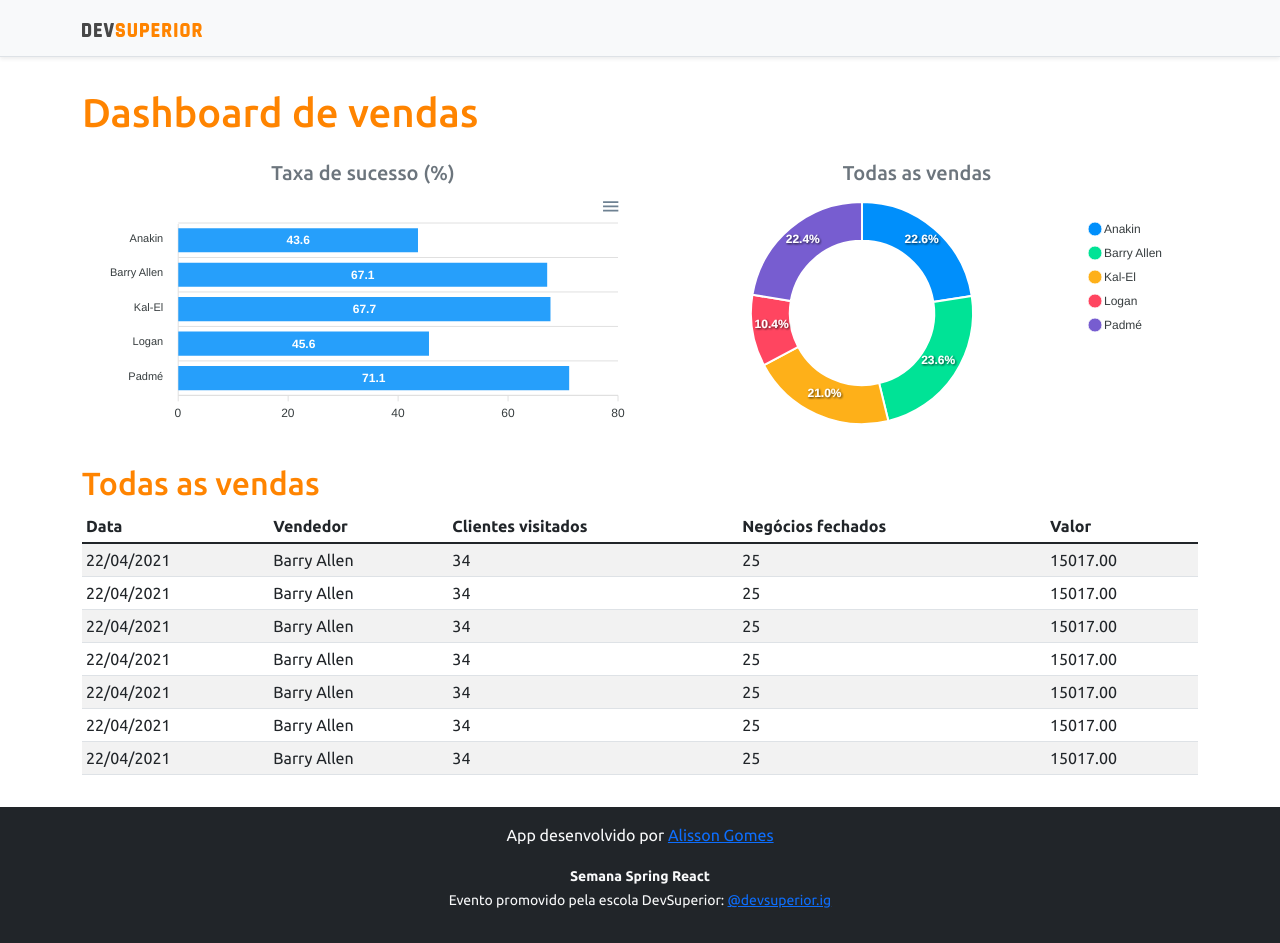
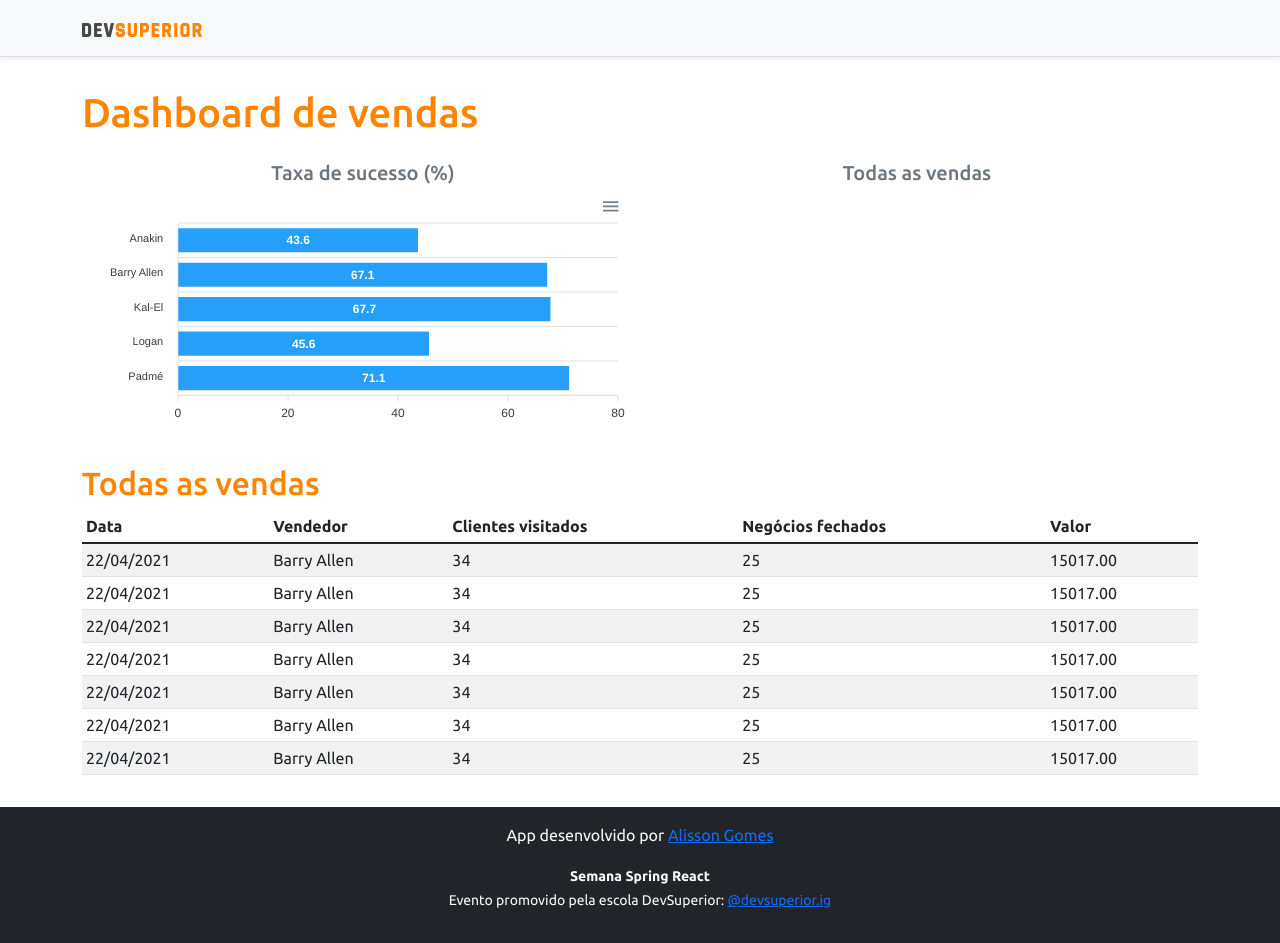
Before and after one commit to alissonphp/semana-devsuperior-4, a React (Create React App) app in the folder frontend/: page /dashboard in a window 1280 px wide. Built offline with nearby package versions, Linux system fonts and the light colour scheme; no server answers.

Commit message:
feat(api): DonutChart integration

```diff
--- a/frontend/src/components/donutchart/index.tsx
+++ b/frontend/src/components/donutchart/index.tsx
@@ -1,4 +1,6 @@
 import axios from "axios"
+import { useEffect } from "react"
+import { useState } from "react"
 import Chart from "react-apexcharts"
 import { SaleSum } from "types/sale"
 import { BASE_URL } from "utils/requests"
@@ -10,23 +12,19 @@ type ChartData = {
 
 const DonutChart = () => {
 
-    let chartData: ChartData = { labels: [], series: [] }
-
-    const mockData = {
-        series: [477138, 499928, 444867, 220426, 473088],
-        labels: ['Anakin', 'Barry Allen', 'Kal-El', 'Logan', 'Padmé']
-    }
-
+    const [charData, setChartData] = useState<ChartData>({ labels: [], series: [] })
+    useEffect(() => {
         axios.get(`${BASE_URL}/sales/amount-by-seller`)
             .then(res => {
                 const data = res.data as SaleSum[]
                 const myLabels = data.map(x => x.sellerName)
                 const mySeries = data.map(x => x.sum);
-            chartData = {
+                setChartData({
                     labels: myLabels,
                     series: mySeries
-            }
                 })
+            })
+    }, [])
 
     const options = {
         legend: {
@@ -36,8 +34,8 @@ const DonutChart = () => {
 
     return (
         <Chart
-            options={{ ...options, labels: mockData.labels }}
-            series={mockData.series}
+            options={{ ...options, labels: charData.labels }}
+            series={charData.series}
             type="donut"
             height="240"
         />
```
Lines whose indentation alone changed are shown as unchanged.
